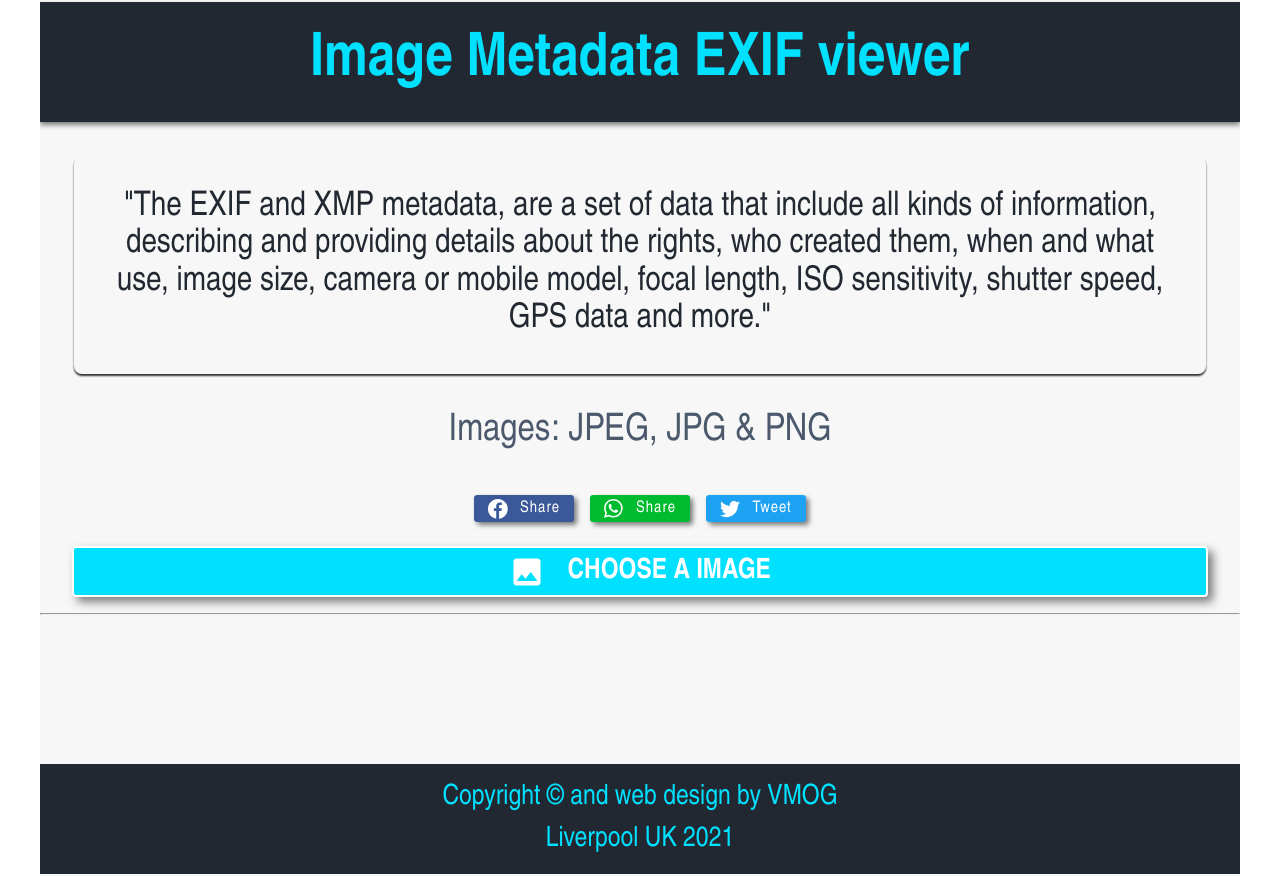
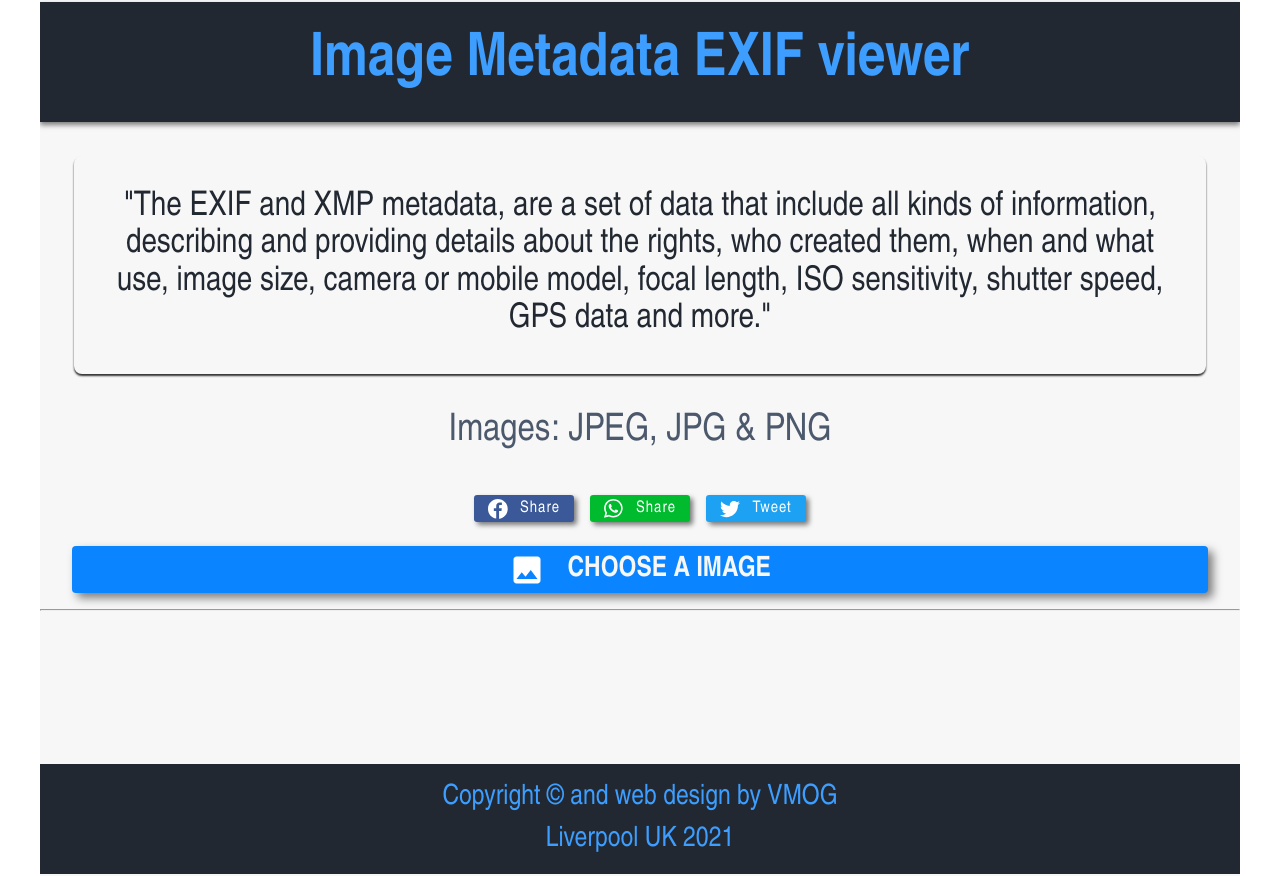
Before and after one commit to VMO2020/exif-app, a React (Create React App) app: page / in a window 1280 px wide. Built offline with nearby package versions, Linux system fonts and the light colour scheme.

Commit message:
v2 color

```diff
--- a/src/styles/_buttons.scss
+++ b/src/styles/_buttons.scss
@@ -36,15 +36,16 @@
 
 .btn-click {
 	@include font-size(16px, 24px);
+	@include button-click($mainColor, $Light);
 	margin: 0em 1em 1em;
 	padding: 0.2em 1em;
-	color: white;
+	color: $Light;
 	display: flex;
 	justify-content: center;
 	align-items: center;
-	background: $mainColor;
+	background: $mainMDark;
 	box-shadow: $btn-shadow;
-	border: 2px solid white;
+	// border: 2px solid white;
 	border-radius: 4px;
 	outline: none;
 	cursor: pointer;
@@ -55,22 +56,6 @@
 		@include size(28px, 36px, 1, 1);
 		margin-right: 0.8em;
 		fill: white;
-	}
-
-	&:active {
-		transform: scale(0.8);
-		background: $Dark;
-		box-shadow: $btn-shadow-click;
-	}
-}
-
-// btn-click for Desktop
-@include mQ(1200px) {
-	.btn-click {
-		&:hover {
-			transform: scale(1.05);
-			background: $Dark;
-		}
 	}
 }
 
--- a/src/styles/_general.scss
+++ b/src/styles/_general.scss
@@ -9,11 +9,11 @@ $MedLight: #8e8e90; // My Gray: Silver: rgb(142,142,144)
 $Light: #f7f7f7; // My White:(247,247,247)
 $Amazon: #ff9900;
 
-// Main Color
-$mainDark: rgb(0, 25, 240);
-$mainMDark: rgb(0, 150, 240);
-$mainColor: rgb(0, 225, 255); // #00FFFF
-$mainLight: rgb(0, 255, 255);
+// Main Color HSL(hue(color), saturation, lightness)
+$mainDark: hsl(210, 100%, 42%);
+$mainMDark: hsl(210, 100%, 52%); // Apple System Blue Dark
+$mainColor: hsl(210, 100%, 62%);
+$mainLight: hsl(210, 100%, 71%);
 
 // Font-Family
 $font-family: 'Arial Narrow', 'Arial', 'sans-serif';
--- a/src/styles/_mixins.scss
+++ b/src/styles/_mixins.scss
@@ -1,32 +1,32 @@
 // MEDIA QUERY (RESPONSIVE Mobile First)----------------------------------------
 // General (min-width only) or (min-width, max-width):
-@mixin mQ($args...){
-  @if length($args) == 1{
-    @media screen and (min-width: nth($args, 1)){
+@mixin mQ($args...) {
+	@if length($args) == 1 {
+		@media screen and (min-width: nth($args, 1)) {
 			@content;
 		}
 	}
-  @if length($args) == 2{
-    @media screen and (min-width: nth($args, 1)) and (max-width: nth($args, 2)){
+	@if length($args) == 2 {
+		@media screen and (min-width: nth($args, 1)) and (max-width: nth($args, 2)) {
 			@content;
 		}
 	}
 }
 // On screens that are 600px or less
 @mixin mobile {
-  @media only screen and (max-width: $minWidth){
+	@media only screen and (max-width: $minWidth) {
 		@content;
 	}
 }
 // On screens that are into 600px and 1200px
 @mixin laptop {
-  @media only screen and (min-width: $minWidth) and (max-width: $maxWidth){
+	@media only screen and (min-width: $minWidth) and (max-width: $maxWidth) {
 		@content;
 	}
 }
 // On screens that are 1200px or more
 @mixin desktop {
-  @media only screen and (min-width: $maxWidth){
+	@media only screen and (min-width: $maxWidth) {
 		@content;
 	}
 }
@@ -40,7 +40,8 @@
 		outline: none;
 	}
 	&:hover {
-    background: $cl radial-gradient(circle, transparent 1%, $cl 1%) center/15000%;
+		background: $cl radial-gradient(circle, transparent 1%, $cl 1%)
+			center/15000%;
 		color: $bg;
 		// text-transform: uppercase;
 	}
@@ -55,13 +56,13 @@
 	&:focus {
 		outline: none;
 	}
-  &:hover{
+	&:hover {
 		color: $cl;
 	}
-  &::before{
+	&::before {
 		background: $bg;
 		border-radius: 0.2em;
-    content: "";
+		content: '';
 		width: 0%;
 		height: 95%;
 		position: absolute;
@@ -71,9 +72,31 @@
 		z-index: -1;
 		transition: all 0.6s ease;
 	}
-  &:hover::before{
+	&:hover::before {
 		color: turquoise;
 		width: 98%;
+	}
+}
+
+@mixin button-click($bg, $cl) {
+	&:active {
+		transform: scale(0.8);
+		background: $bg;
+		box-shadow: inset 2px 2px 4px rgba(255, 255, 255, 0.5);
+		color: $cl;
+	}
+
+	// Desktop
+	@include mQ(1200px) {
+		&:hover {
+			transform: scale(1.05);
+			background: $bg;
+			color: $cl;
+		}
+		&:active {
+			transform: scale(0.9);
+			box-shadow: inset 2px 2px 4px rgba(255, 255, 255, 0.5);
+		}
 	}
 }
 
@@ -82,24 +105,27 @@
 // minSize + (maxSize - minSize) * ( (100vw - minWidth) / ( maxWidth - minWidth) )
 
 @mixin font-size(
-  $minValue,  // minSize
-  $maxValue,  // maxSize
-){
+	$minValue,
+	// minSize
+	$maxValue,
+	// maxSize
+) {
 	$fdiff: #{num($maxValue) - num($minValue)};
 	$breakdiff: #{num($maxWidth) - num($minWidth)};
 	// Mobile (Default Size)
 	font-size: $minValue;
 
 	// Tablet Size
-  @media only screen and (min-width: $minWidth) and (max-width: $maxWidth){
-    font-size: calc( #{$minValue} + #{$fdiff} * ((100vw - #{$minWidth}) / #{$breakdiff}) );
+	@media only screen and (min-width: $minWidth) and (max-width: $maxWidth) {
+		font-size: calc(
+			#{$minValue} + #{$fdiff} * ((100vw - #{$minWidth}) / #{$breakdiff})
+		);
 	}
 
 	// Desktop Size
 	@media only screen and (min-width: $maxWidth) {
 		font-size: $maxValue;
 	}
-
 }
 
 // SET HEIGHT RESPONSIVE - Mobile First -----------------------------------------------------
@@ -107,29 +133,32 @@
 // minSize + (maxSize - minSize) * ( (100vw - minWidth) / ( maxWidth - minWidth) )
 
 @mixin set-heihgt(
-  $minValue,  // minSize
-  $maxValue,  // maxSize
-){
+	$minValue,
+	// minSize
+	$maxValue,
+	// maxSize
+) {
 	$fdiff: #{num($maxValue) - num($minValue)};
 	$breakdiff: #{num($maxWidth) - num($minWidth)};
 	// Mobile (Default Size)
 	height: $minValue;
 
 	// Tablet Size
-  @media only screen and (min-width: $minWidth) and (max-width: $maxWidth){
-    height: calc( #{$minValue} + #{$fdiff} * ((100vw - #{$minWidth}) / #{$breakdiff}) );
+	@media only screen and (min-width: $minWidth) and (max-width: $maxWidth) {
+		height: calc(
+			#{$minValue} + #{$fdiff} * ((100vw - #{$minWidth}) / #{$breakdiff})
+		);
 	}
 
 	// Desktop Size
 	@media only screen and (min-width: $maxWidth) {
 		height: $maxValue;
 	}
-
 }
 
 // Image & Cards RESPONSIVE Size, with optional aspect ratio --------------------------------
 // (minWidth, maxWidth, widthRatio (Optional), heightRatio (Optional))
-@mixin size($args...){
+@mixin size($args...) {
 	$minValue: nth($args, 1); // minSize
 	$maxValue: nth($args, 2); // maxSize
 	$valueDiff: #{num($maxValue) - num($minValue)};
@@ -141,10 +170,14 @@
 	$width: $minValue;
 
 	// Tablet Size
-  @media only screen and (min-width: $minWidth) and (max-width: $maxWidth){
+	@media only screen and (min-width: $minWidth) and (max-width: $maxWidth) {
 		position: relative;
-    width: calc( #{$minValue} + #{$valueDiff} * ((100vw - #{$minWidth}) / #{$breakDiff}) );
-    $width: calc( #{$minValue} + #{$valueDiff} * ((100vw - #{$minWidth}) / #{$breakDiff}) );
+		width: calc(
+			#{$minValue} + #{$valueDiff} * ((100vw - #{$minWidth}) / #{$breakDiff})
+		);
+		$width: calc(
+			#{$minValue} + #{$valueDiff} * ((100vw - #{$minWidth}) / #{$breakDiff})
+		);
 	}
 
 	// Desktop Size
@@ -155,19 +188,18 @@
 	}
 
 	// Height calculation
-  @if length($args) == 2{
+	@if length($args) == 2 {
 		height: auto;
 	}
-  @if length($args) == 4{
+	@if length($args) == 4 {
 		$w: nth($args, 3); // with ratio
 		$h: nth($args, 4); // height ratio
 		$ratio: $h / $w;
 		height: $width * $ratio;
 	}
-
 }
 
 //  strip units helper function
-@function num($input){
+@function num($input) {
 	@return $input/($input * 0 + 1);
 }
```
Lines whose indentation alone changed are shown as unchanged.
